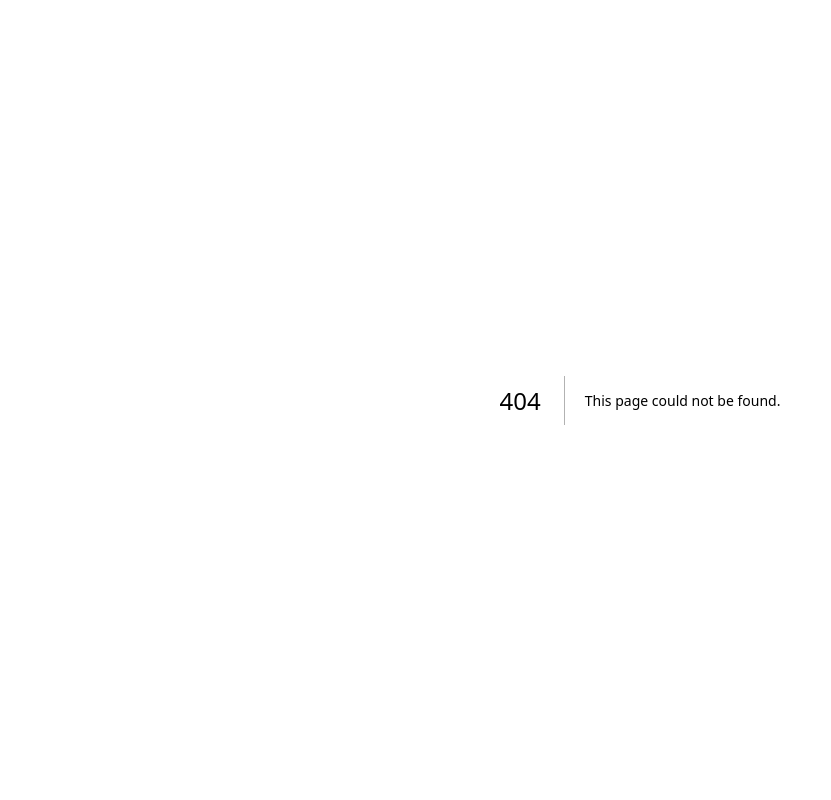
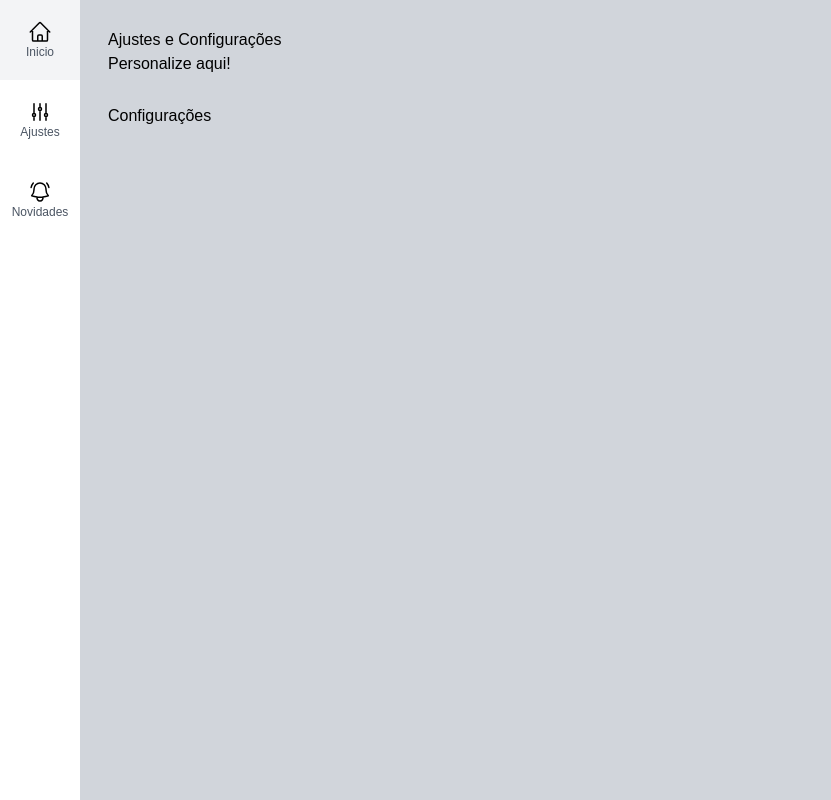
Before and after one commit to SamillyNunes/dashboard_admin, a Next.js app: page /settings in a window 1280 px wide. Before the commit this address had no page. Shown: the whole page, without its empty margins (0-831 px from the left). Built offline with nearby package versions, Linux system fonts and the light colour scheme.

Commit message:
ui: working on side menu

```diff
--- a/src/components/template/MenuItem.tsx
+++ b/src/components/template/MenuItem.tsx
@@ -1,3 +1,5 @@
+import Link from "next/link";
+
 interface MenuItemProps{
     url: string;
     text: string;
@@ -6,8 +8,15 @@ interface MenuItemProps{
 
 export default function MenuItem(props: MenuItemProps){
     return (
-        <li className={``}>
-            {props.icon}
+        <li className={`hover:bg-gray-100`}>
+            <Link href={props.url} className={`flex flex-col justify-center items-center w-20 h-20`}>
+                {props.icon}
+                <span className={`
+                    text-xs font-light text-gray-600
+                `} >
+                    {props.text}
+                </span>
+            </Link>
         </li>
     );
 }
--- a/src/components/template/SideMenu.tsx
+++ b/src/components/template/SideMenu.tsx
@@ -4,7 +4,6 @@ import MenuItem from "./MenuItem";
 export default function SideMenu(){
     return (
         <aside>
-            <h1>Menu</h1>
             <ul>
                 <MenuItem url="/" text="Inicio" icon={HomeIcon} />
                 <MenuItem url="/settings" text="Ajustes" icon={SettingsIcon} />
--- /dev/null
+++ b/src/pages/notifications.tsx
@@ -0,0 +1,9 @@
+import Layout from "@/components/template/Layout";
+
+export default function Notifications(){
+    return (
+        <Layout title="Notificações" subtitle="Suas mensagens" >
+            <h3>Notificações</h3>
+        </Layout>
+    );
+}
--- /dev/null
+++ b/src/pages/settings.tsx
@@ -0,0 +1,9 @@
+import Layout from "@/components/template/Layout";
+
+export default function Settings(){
+    return (
+        <Layout title="Ajustes e Configurações" subtitle="Personalize aqui!" >
+            <h3>Configurações</h3>
+        </Layout>
+    );
+}
```
